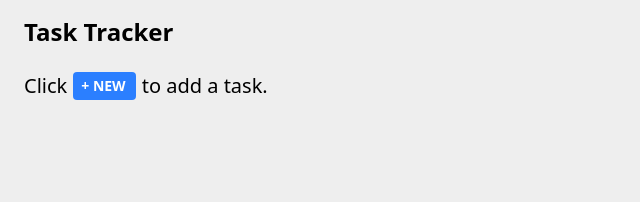
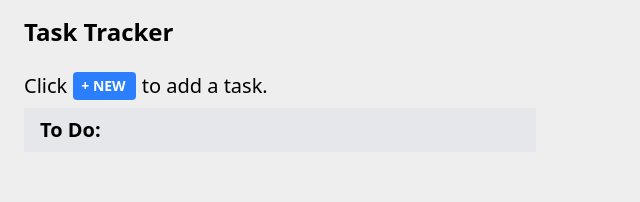
Before and after one commit to ssehrc/Task-Tracker, a React (Vite) app: page / in a window 1280 px wide. Shown: the top 202 px of the page, without its empty margins (0-640 px from the left). Built offline with nearby package versions, Linux system fonts and the light colour scheme.

Commit message:
styled the displayed tasks

```diff
--- a/src/App.jsx
+++ b/src/App.jsx
@@ -1,5 +1,6 @@
 import { useState } from 'react'
 import AddTask from './components/AddTask'
+import ToDo from './components/ToDo';
 
 function App() {
   const [taskList, setTaskList] = useState([]);
@@ -15,12 +16,16 @@ function App() {
           <p className='text-xl my-2'>to add a task.</p>
 
         </div>
-        {taskList.map((task, i) =>
-        <>
-          <p>{task.projectName}</p>
-          <p>{task.taskDescription}</p>
-        </>
-        )}
+
+        <div>
+          <h2 className='ml-6 text-xl w-3/4 max-w-lg py-2 px-4 bg-gray-200 font-semibold'>To Do:</h2>
+          {taskList.map((task, i) =>
+          <>
+            <ToDo key={i} task={task}/>
+          </>
+          )}
+        </div>
+
     </>
   )
 }
--- /dev/null
+++ b/src/components/ToDo.jsx
@@ -0,0 +1,16 @@
+import React from "react";
+import { useEffect } from "react";
+
+const ToDo = ({task}) =>{
+    return(
+        <>
+            <div className="flex flex-col items-start justify-start bg-white my-4 ml-6
+            py-4 px-6 w-3/4 max-w-lg">
+                <p className="font-semibold text-xl">{task.projectName}</p>
+                <p className="text-lg py-2">{task.taskDescription}</p>
+            </div>
+        </>
+    )
+}
+
+export default ToDo
```
